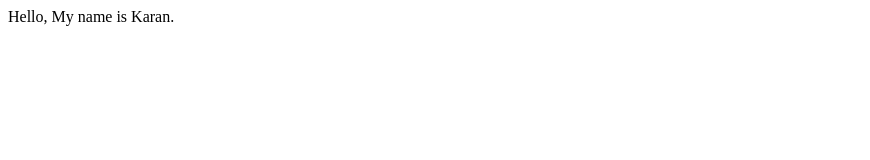
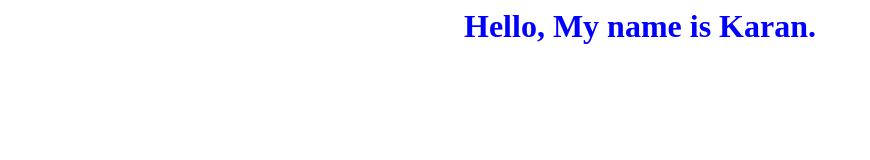
Before and after one commit to karannarora/k_aroraa, a plain HTML site: page index.html in a window 1280 px wide. Shown: the whole page, without its empty margins (0-870 px from the left). Drawn offline with Linux system fonts and the light colour scheme.

Commit message:
index.html

```diff
--- a/index.html
+++ b/index.html
@@ -2,6 +2,6 @@
 <head>
 <title>Index</title>
 <body>
-<font>Hello, My name is Karan.</font>
+<font align="center", color="blue"><H1>Hello, My name is Karan.<H1></font>
 </body>
 </html>
```
